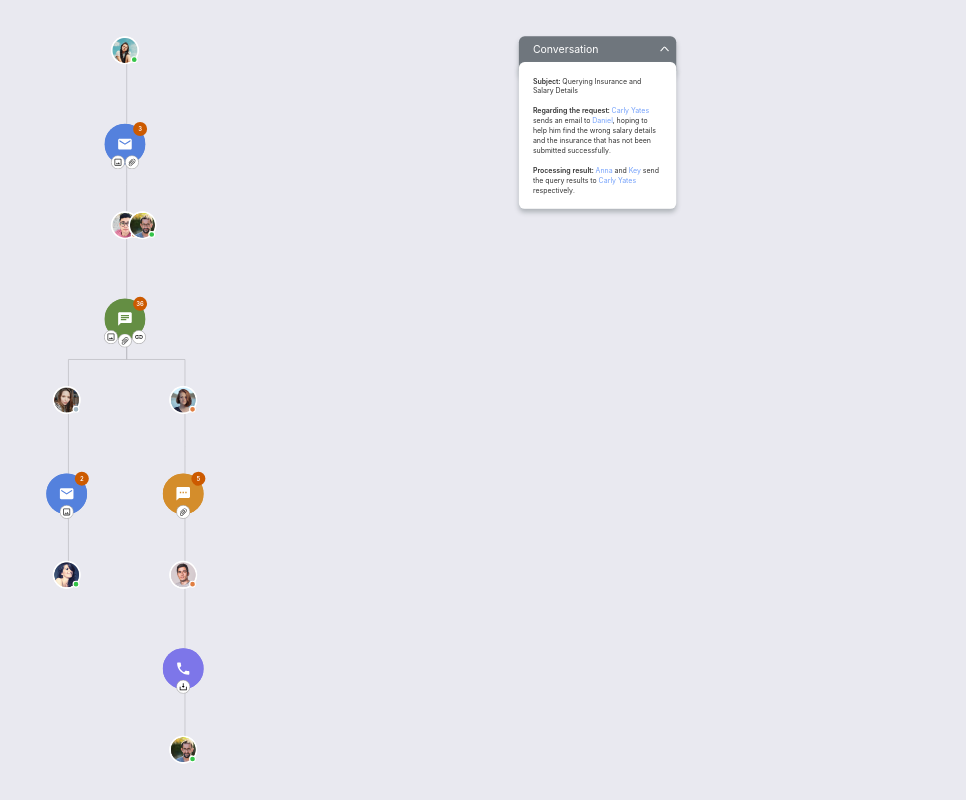
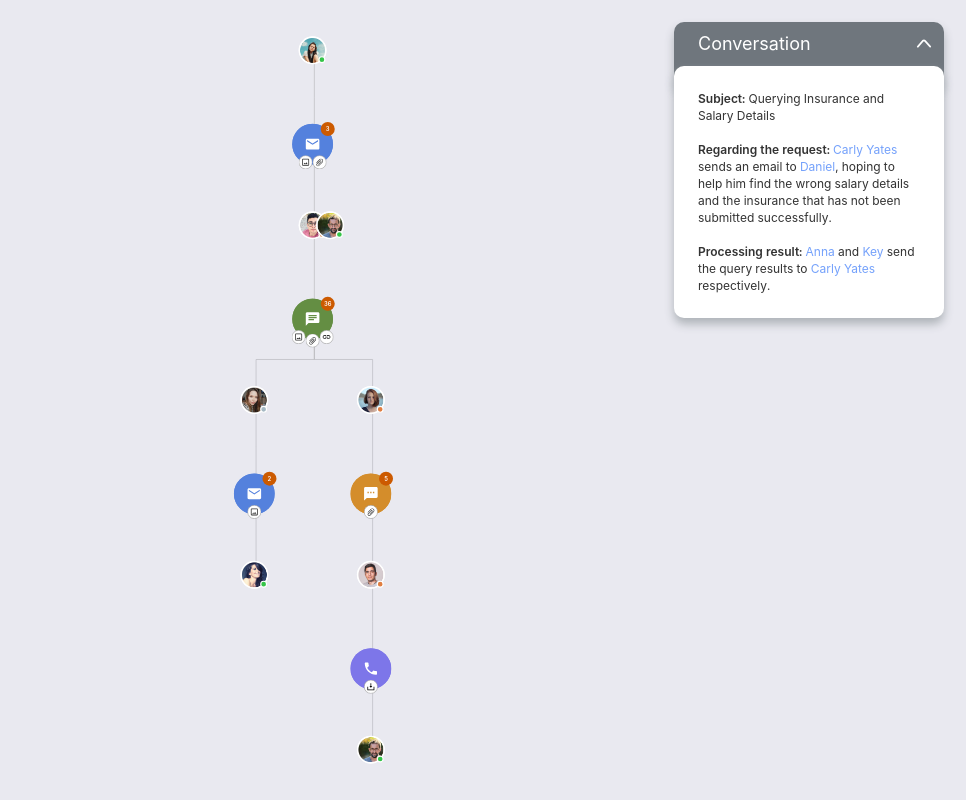
Before and after one commit to TDYipengTan/react-storyline, a React (Vite) app: page / in a window 1280 px wide. Shown: the whole page, without its empty margins (314-1280 px from the left). Built offline with nearby package versions, Linux system fonts and the light colour scheme.

Commit message:
feat: description to outer (#18)

```diff
--- a/src/App.tsx
+++ b/src/App.tsx
@@ -1,4 +1,5 @@
 import { Col, Row } from 'antd';
+import Description from 'components/costomNode/Description';
 import Renderer, { RendererProps } from 'components/Renderer';
 import Sidebar, { SidebarProps } from 'components/Sidebar';
 import {
@@ -11,6 +12,7 @@ import React, { FC } from 'react';
 import { assign, assignArray } from 'utils';
 
 import styles from './App.module.less';
+import { DescriptionProps } from './mock';
 
 console.log(ENV);
 
@@ -20,6 +22,7 @@ interface AppProps extends SidebarProps, RendererProps {}
 
 const App: FC<AppProps> = ({ nodeTypes, edgeTypes, itemsConfig, ...rest }) => {
   return (
+    <>
       <Row className={`${styles.app} app`}>
         {showSidebar && (
           <Col flex="300px">
@@ -34,6 +37,8 @@ const App: FC<AppProps> = ({ nodeTypes, edgeTypes, itemsConfig, ...rest }) => {
           />
         </Col>
       </Row>
+      <Description {...DescriptionProps} />
+    </>
   );
 };
 
--- a/src/components/costomNode/Description.module.less
+++ b/src/components/costomNode/Description.module.less
@@ -7,7 +7,12 @@
   width: 270px;
   font-size: 12px;
   word-break: break-word;
-  cursor: default;
+  // cursor: default;
+  // tempory style
+  position: fixed;
+  top: 22px;
+  right: 22px;
+  z-index: 9999;
 }
 
 .header {
--- a/src/mock.tsx
+++ b/src/mock.tsx
@@ -10,7 +10,7 @@ import { getEmail, getRandomId } from 'utils';
 
 import CustomAvatar from './components/costomNode/Avatar';
 import CustomChannel from './components/costomNode/Channel';
-import CustomDescription from './components/costomNode/Description';
+// import CustomDescription from './components/costomNode/Description';
 import ccUser1 from './imgs/cc-user1.png';
 import ccUser2 from './imgs/cc-user2.png';
 import ccUser3 from './imgs/cc-user3.png';
@@ -608,39 +608,12 @@ export const nodes = [
       y: 350,
     },
   },
-  {
-    width: 270,
-    id: getRandomId(),
-    type: 'customDescription',
-    data: {
-      title: 'Conversation',
-      subject: ' Querying Insurance and Salary Details',
-      regardingTheRequest: (
-        <>
-          <a href={`mailto:${user1Email}`}>Carly Yates</a> sends an email to{' '}
-          <a href={`mailto:${user2Email}`}>Daniel</a>, hoping to help him find the wrong
-          salary details and the insurance that has not been submitted successfully.
-        </>
-      ),
-      processingResults: (
-        <>
-          <a href={`mailto:${user5Email}`}>Anna</a> and{' '}
-          <a href={`mailto:${user7Email}`}>Key</a> send the query results to{' '}
-          <a href={`mailto:${user1Email}`}>Carly Yates</a> respectively.
-        </>
-      ),
-    },
-    position: {
-      x: 1000,
-      y: 50,
-    },
-  },
 ];
 
 export const nodeTypes = {
   customAvatar: CustomAvatar,
   customChannel: CustomChannel,
-  customDescription: CustomDescription,
+  // customDescription: CustomDescription,
 };
 
 export const edges = [
@@ -779,3 +752,33 @@ export const itemsConfig = [
     },
   },
 ];
+
+export const DescriptionProps = {
+  width: 270,
+  id: getRandomId(),
+  type: 'customDescription',
+  isConnectable: false,
+  dragging: false,
+  selected: false,
+  xPos: 1000,
+  yPos: 50,
+  zIndex: 1000,
+  data: {
+    title: 'Conversation',
+    subject: ' Querying Insurance and Salary Details',
+    regardingTheRequest: (
+      <>
+        <a href={`mailto:${user1Email}`}>Carly Yates</a> sends an email to{' '}
+        <a href={`mailto:${user2Email}`}>Daniel</a>, hoping to help him find the wrong
+        salary details and the insurance that has not been submitted successfully.
+      </>
+    ),
+    processingResults: (
+      <>
+        <a href={`mailto:${user5Email}`}>Anna</a> and{' '}
+        <a href={`mailto:${user7Email}`}>Key</a> send the query results to{' '}
+        <a href={`mailto:${user1Email}`}>Carly Yates</a> respectively.
+      </>
+    ),
+  },
+};
```
Lines whose indentation alone changed are shown as unchanged.
